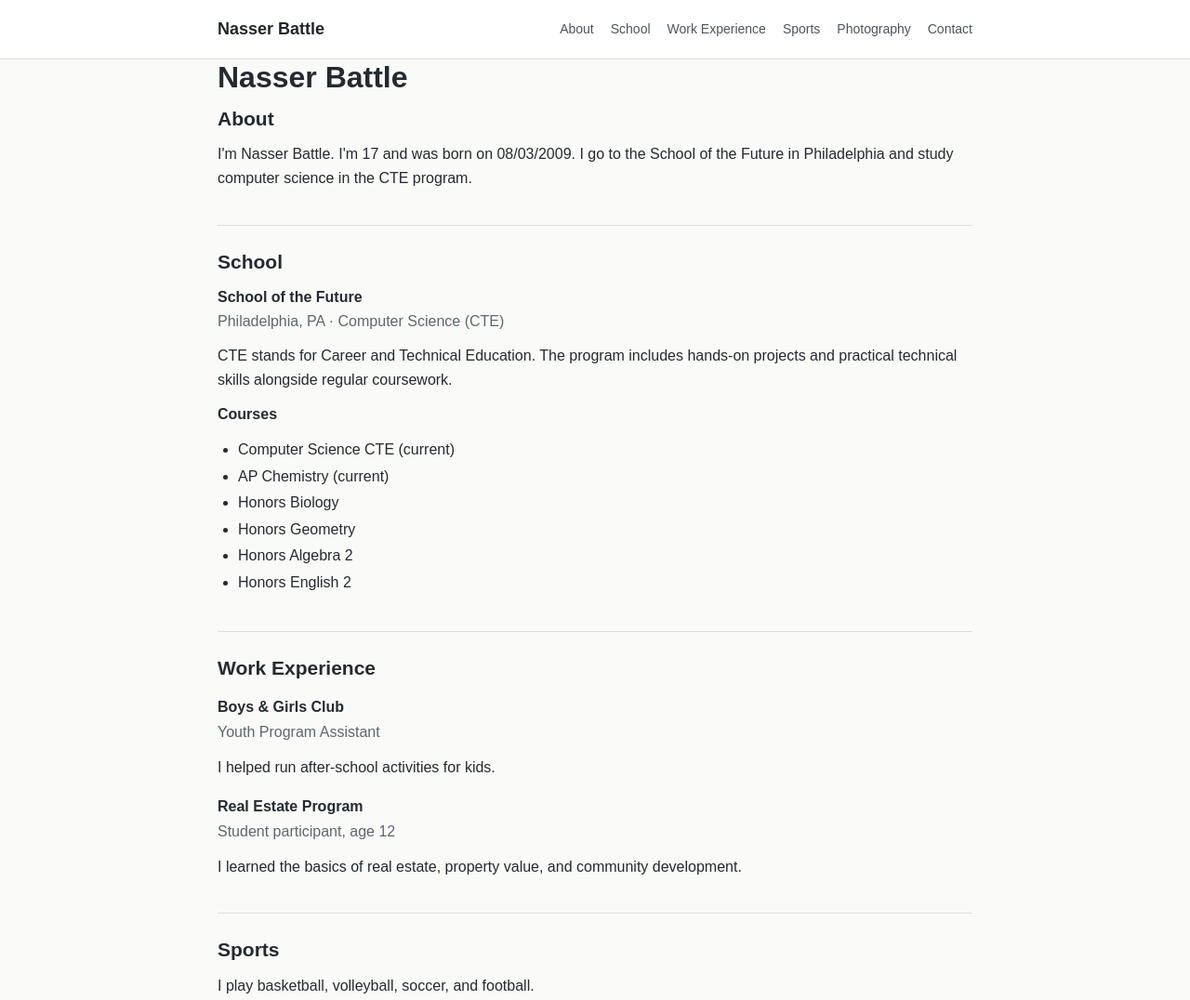
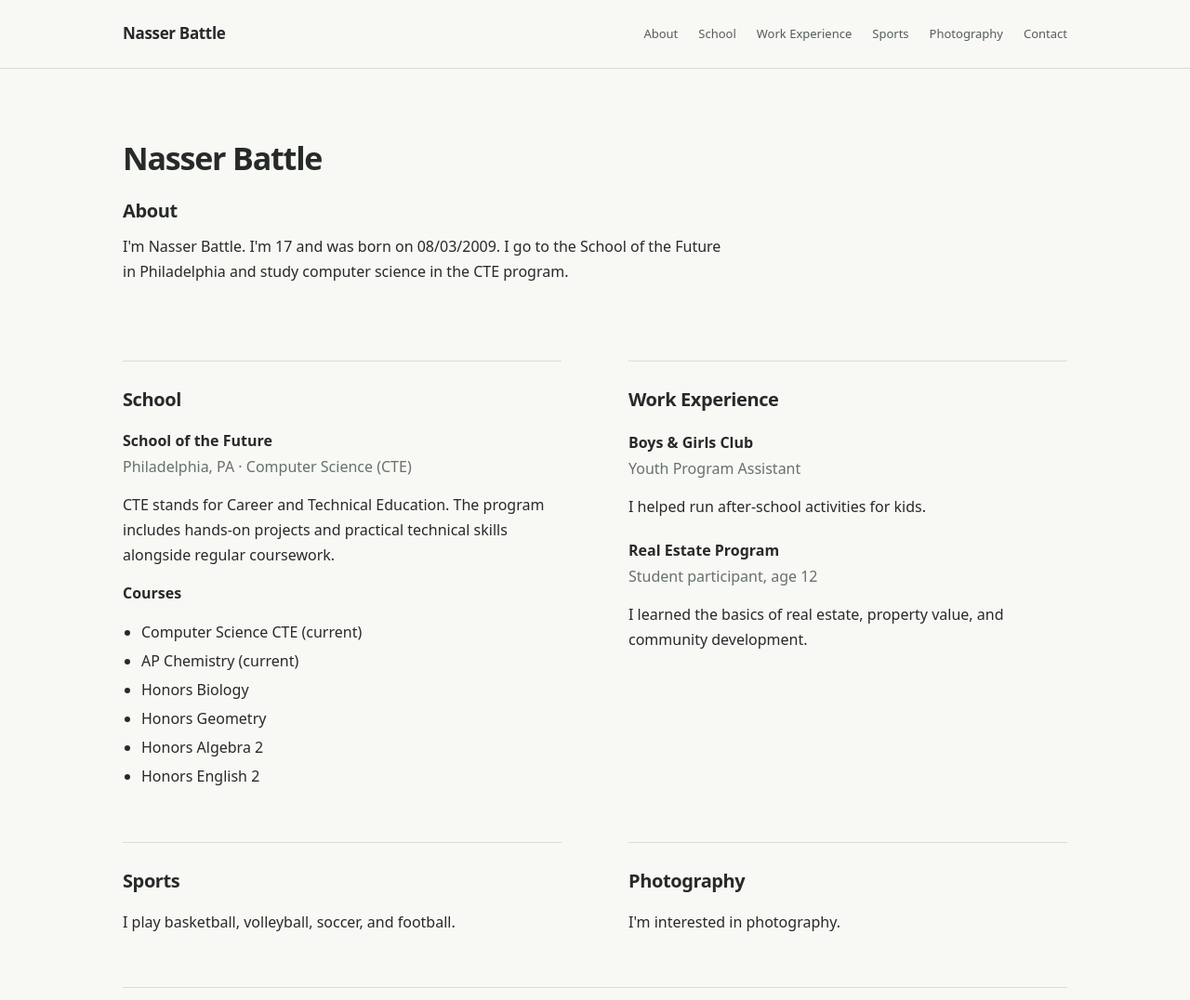
Before and after one commit to nolUXXX/nolUXXX.github.io, a plain HTML site: page index.html in a window 1280 px wide. Shown: the top 1076 px of the page at 93% size. Drawn offline with Linux system fonts and the light colour scheme.

Commit message:
Refactor styles for improved layout and design

```diff
--- a/index.html
+++ b/index.html
@@ -8,28 +8,39 @@
   <style>
     * { box-sizing: border-box; }
     html { scroll-behavior: smooth; }
-    body { margin: 0; color: #242a30; background: #fafaf8; font: 16px/1.6 Arial, Helvetica, sans-serif; }
-    .wrap { max-width: 860px; margin: auto; padding: 0 24px; }
-    header { border-bottom: 1px solid #dedfda; background: #fff; }
-    .header-inner { display: flex; align-items: center; justify-content: space-between; gap: 16px; flex-wrap: wrap; padding-top: 17px; padding-bottom: 17px; }
-    .name { color: #20262b; font-size: 18px; font-weight: 700; text-decoration: none; }
-    nav { display: flex; gap: 8px 18px; flex-wrap: wrap; }
-    nav a { color: #4a555c; font-size: 14px; text-decoration: none; }
-    a:hover { text-decoration: underline; }
-    main { padding-top: 38px; padding-bottom: 44px; }
-    h1 { font-size: 32px; line-height: 1.2; margin: 0 0 12px; }
-    h2 { font-size: 21px; line-height: 1.3; margin: 0 0 12px; }
-    h3 { font-size: 16px; margin: 16px 0 2px; }
-    p { margin: 0 0 12px; }
-    section { padding: 25px 0; border-bottom: 1px solid #dedfda; }
-    section:first-of-type { padding-top: 0; }
-    section:last-of-type { border-bottom: 0; }
-    ul { margin: 8px 0 14px; padding-left: 22px; }
-    li { margin: 3px 0; }
-    .detail { color: #5c686e; }
-    .contact a { color: #315d76; }
-    footer { color: #667177; font-size: 14px; padding-bottom: 28px; }
-    @media (max-width: 560px) { .header-inner { align-items: flex-start; flex-direction: column; } main { padding-top: 30px; } h1 { font-size: 28px; } }
+    body { margin: 0; color: #262a29; background: #f8f8f5; font: 16px/1.7 system-ui, -apple-system, BlinkMacSystemFont, "Segoe UI", sans-serif; }
+    .wrap { width: 100%; max-width: 1080px; margin: 0 auto; padding-left: 32px; padding-right: 32px; }
+    header { background: #f8f8f5; border-bottom: 1px solid #d9ddda; }
+    .header-inner { display: flex; align-items: center; justify-content: space-between; gap: 18px 36px; flex-wrap: wrap; padding-top: 22px; padding-bottom: 22px; }
+    .name { color: #262a29; font-size: 17px; font-weight: 650; letter-spacing: -0.02em; text-decoration: none; }
+    nav { display: flex; gap: 10px 22px; flex-wrap: wrap; }
+    nav a { color: #555d59; font-size: 13px; font-weight: 500; text-decoration: none; }
+    a:hover { color: #46675b; text-decoration: underline; }
+    a:focus-visible { outline: 2px solid #46675b; outline-offset: 4px; }
+    main.wrap { display: grid; grid-template-columns: minmax(0, 1fr) minmax(0, 1fr); column-gap: 72px; padding-top: 76px; padding-bottom: 48px; }
+    section { min-width: 0; padding: 28px 0 42px; border-top: 1px solid #d9ddda; }
+    #about { grid-column: 1 / -1; padding: 0 0 68px; border: 0; }
+    #about p { max-width: 650px; }
+    #contact { grid-column: 1 / -1; }
+    h1 { margin: 0 0 24px; font-size: 34px; line-height: 1.18; letter-spacing: -0.035em; font-weight: 650; }
+    h2 { margin: 0 0 18px; font-size: 20px; line-height: 1.3; letter-spacing: -0.02em; font-weight: 650; }
+    #about h2 { margin-bottom: 12px; }
+    h3 { margin: 22px 0 3px; font-size: 16px; line-height: 1.4; font-weight: 650; }
+    p { margin: 0 0 14px; }
+    ul { margin: 8px 0 14px; padding-left: 20px; }
+    li { margin: 4px 0; }
+    .detail { color: #67716b; }
+    .contact a { color: #46675b; text-underline-offset: 3px; }
+    footer { color: #67716b; font-size: 13px; padding-top: 4px; padding-bottom: 32px; }
+    @media (max-width: 700px) {
+      .wrap { padding-left: 24px; padding-right: 24px; }
+      .header-inner { align-items: flex-start; flex-direction: column; padding-top: 18px; padding-bottom: 18px; }
+      nav { gap: 8px 17px; }
+      main.wrap { display: block; padding-top: 52px; padding-bottom: 24px; }
+      #about { padding-bottom: 48px; }
+      section { padding: 25px 0 32px; }
+      h1 { font-size: 30px; }
+    }
   </style>
 </head>
 <body>
```
